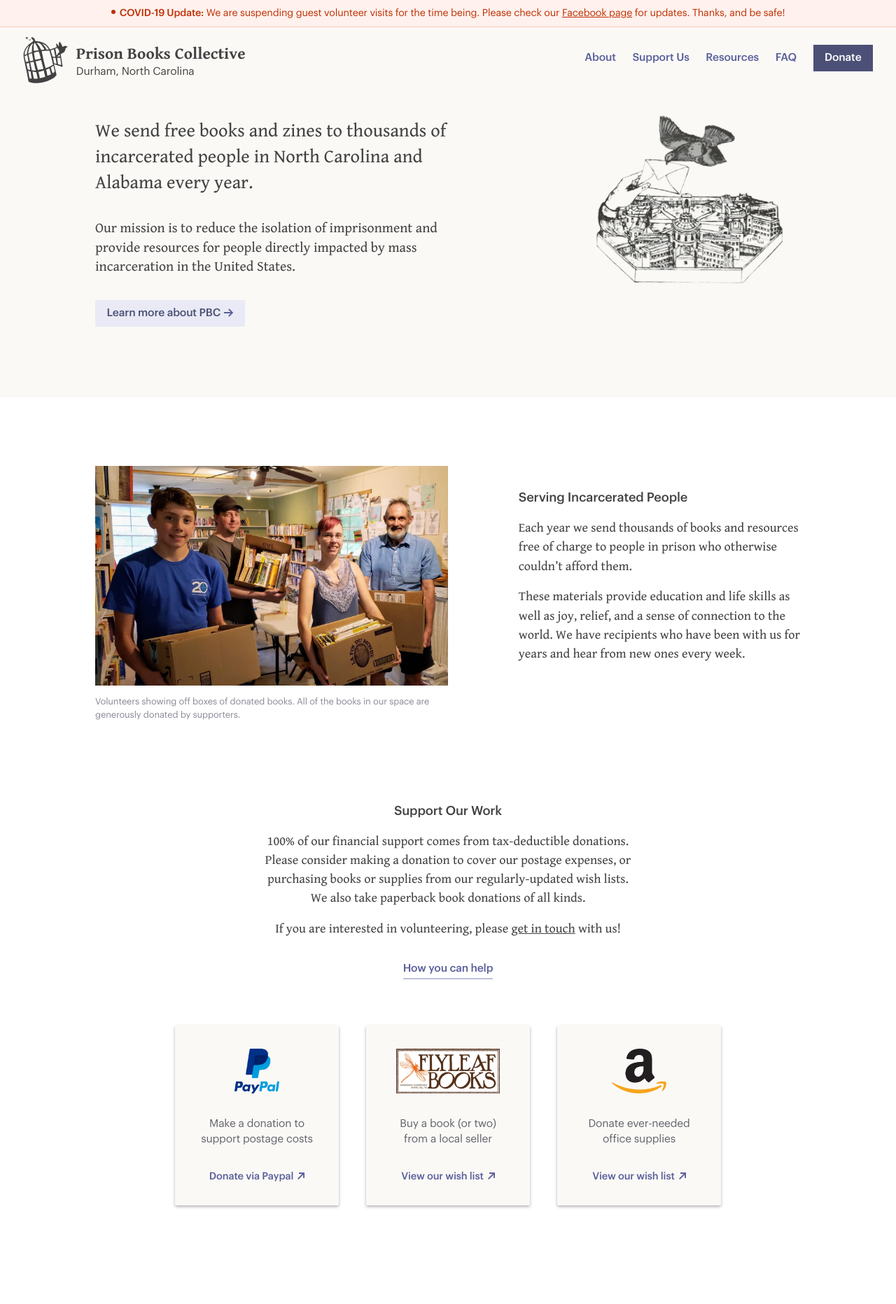
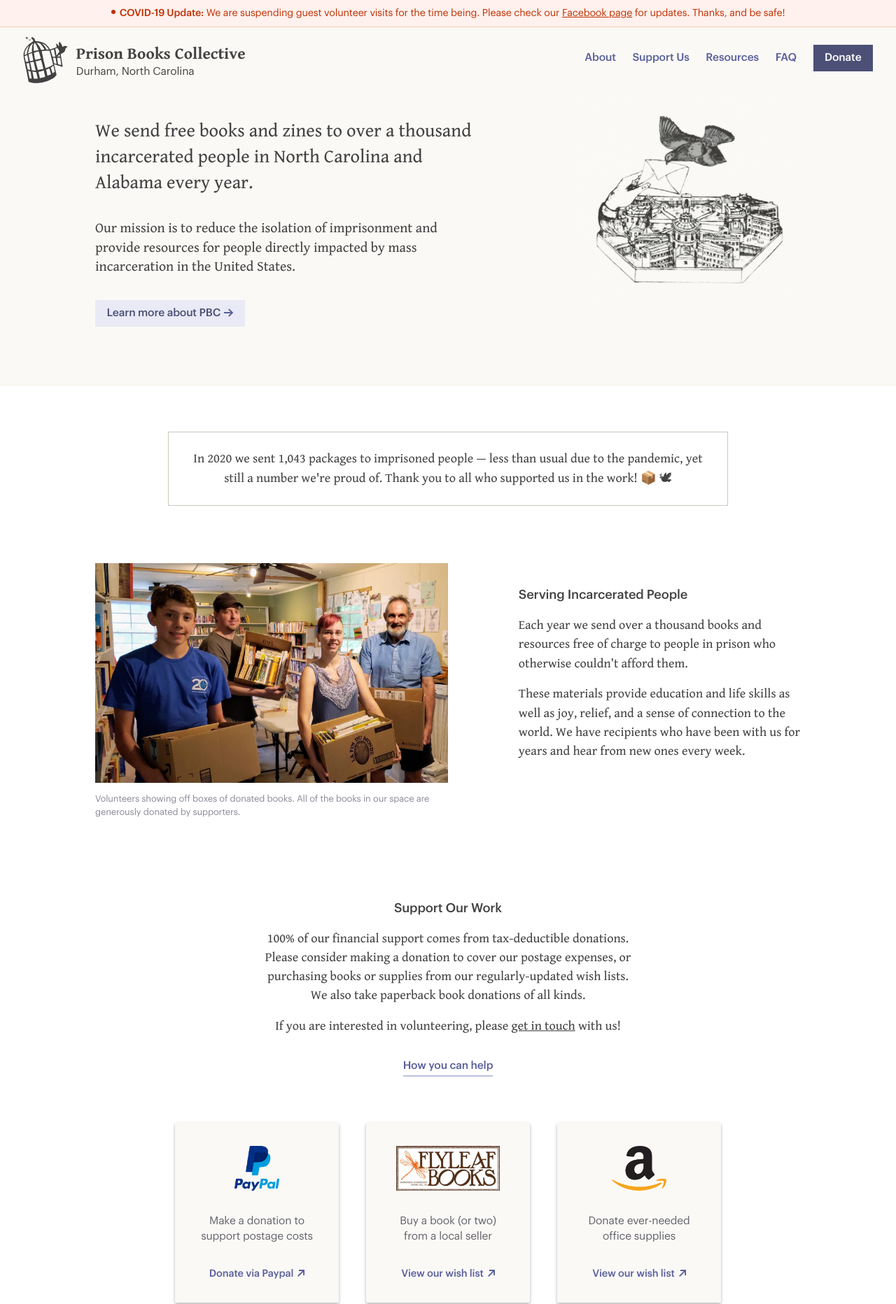
Before and after one commit to prisonbookscollective/prisonbookscollective.github.io, a Jekyll site: the page built from index.html, in a window 1280 px wide, cut to the strip 0-1864 px from the top of the page. Shown: the whole strip at 70% size. Built offline with Jekyll 4.4.1, drawn with Linux system fonts in a browser that asks for light colours.

Commit message:
Adds total to homepage

```diff
--- a/_layouts/default.html
+++ b/_layouts/default.html
@@ -14,7 +14,7 @@
         <div class="content-wrapper">
           <div class="home-intro ">
             <div class="home-intro-description">
-              <p class="intro">We send free books and zines to thousands of incarcerated people in North Carolina and Alabama every year.</p>
+              <p class="intro">We send free books and zines to over a thousand incarcerated people in North Carolina and Alabama every year.</p>
               <p class="intro-secondary">Our mission is to reduce the isolation of imprisonment and provide resources for people directly impacted by mass incarceration in the United States.</p>
               <a href="/about" class="btn-secondary arrow">Learn more about PBC</a>
             </div>
--- a/index.html
+++ b/index.html
@@ -2,6 +2,10 @@
 layout: default
 title: Home
 ---
+
+<div class="annual-total">
+  <p>In 2020 we sent 1,043 packages to imprisoned people — less than usual due to the pandemic, yet still a number we're proud of. Thank you to all who supported us in the work! 📦 🕊 </p>
+</div>
 
 <div class="copy-right">
 	<figure>
@@ -10,7 +14,7 @@ title: Home
 	</figure>
 	<div class="content">
 		<h2>Serving Incarcerated People</h2>
-		<p>Each year we send thousands of books and resources free of charge to people in prison who otherwise couldn’t afford them.</p>
+		<p>Each year we send over a thousand books and resources free of charge to people in prison who otherwise couldn’t afford them.</p>
 		<p>These materials provide education and life skills as well as joy, relief, and a sense of connection to the world. We have recipients who have been with us for years and hear from new ones every week.</p>
 	</div>
 </div>
--- a/styles/sass/base.scss
+++ b/styles/sass/base.scss
@@ -33,7 +33,7 @@ figcaption {
 }
 
 header {
-  padding-bottom: 4rem;
+  padding-bottom: 3rem;
 
   @media all and (max-width: $break-small) {
     padding-bottom: 4rem;
--- a/styles/sass/pages.scss
+++ b/styles/sass/pages.scss
@@ -263,6 +263,14 @@
 		}
 
 	} // .home-intro
+
+	.annual-total {
+		border: 1px solid #CDC7BD;
+    padding: 1.5rem 2rem 0.5rem 2rem;
+    text-align: center;
+    margin: 4rem auto -1rem auto;
+    max-width: 800px;
+	}
 
 } // .home
 
```
Also changed, not shown: support-us.md (+1 -1 lines).
